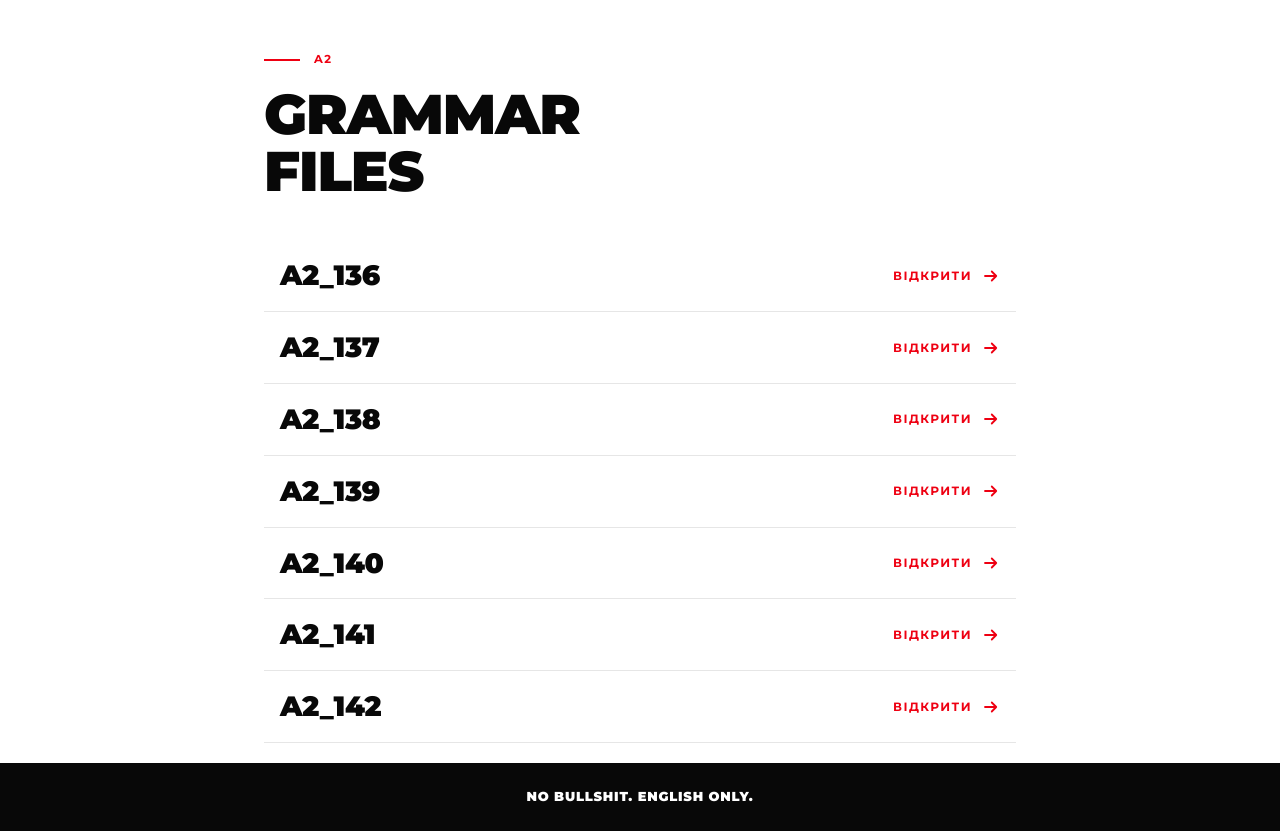
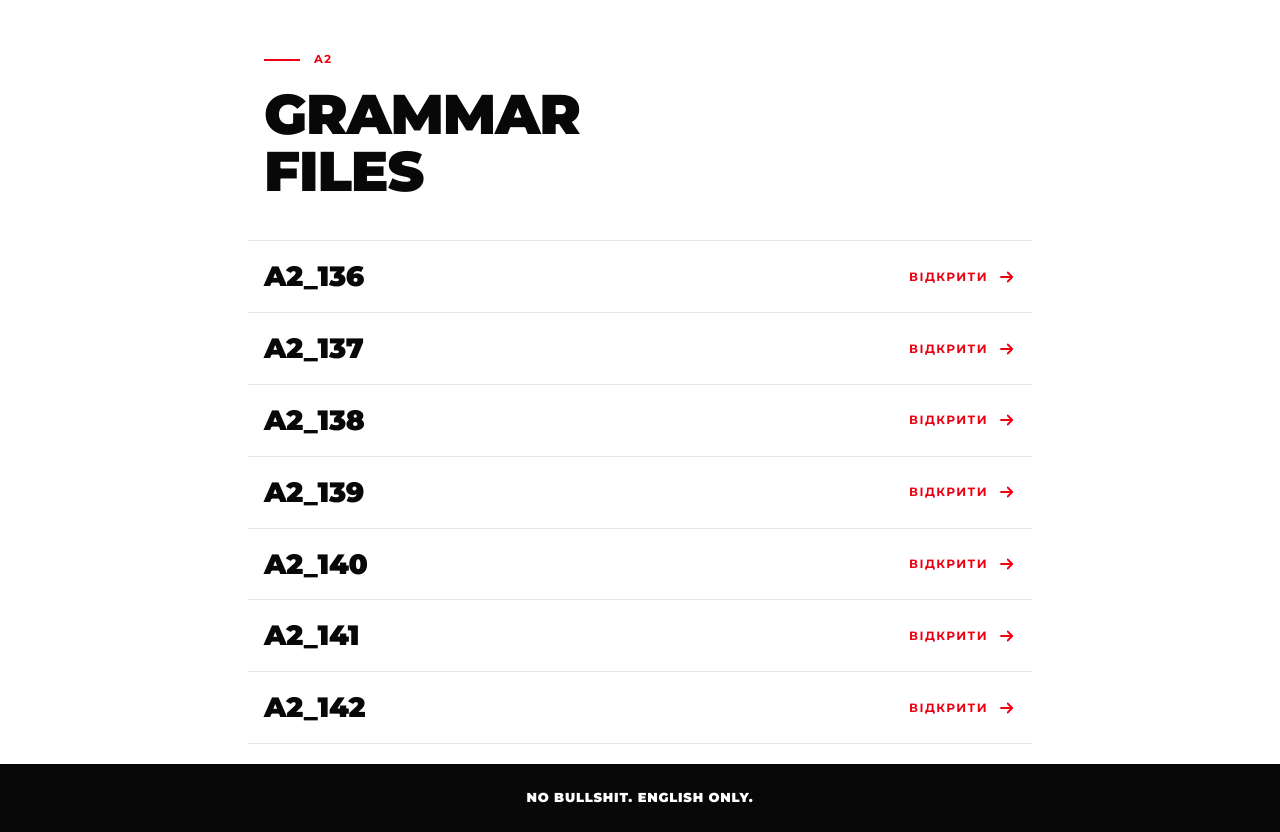
Before and after one commit to hotspot-school/a2-grammar-files, a plain HTML site: page index.html in a window 1280 px wide. Shown: the part 68-900 px from the top of the page. Drawn offline with Linux system fonts and the light colour scheme.

Commit message:
Update index.html

```diff
--- a/index.html
+++ b/index.html
@@ -23,7 +23,7 @@
   .eyebrow{display:flex; align-items:center; gap:14px; margin:54px 0 18px; font-size:11.5px; font-weight:700; letter-spacing:.12em; text-transform:uppercase; color:var(--accent)}
   .eyebrow::before{content:""; flex:none; width:36px; height:2px; background:var(--accent)}
   h1{margin:0 0 40px; font-weight:900; text-transform:uppercase; letter-spacing:-.02em; line-height:1.02; font-size:clamp(34px,8vw,56px)}
-  .list{border-to.list{border-top:1px solid var(--line); margin:0 -16px}p:none}
+  .list{border-top:1px solid var(--line); margin:0 -16px}
   .item{display:flex; align-items:center; justify-content:space-between; gap:16px; padding:20px 16px; color:inherit; text-decoration:none; border-bottom:1px solid var(--line); transition:background .18s,color .18s}
   .name{font-weight:900; font-size:clamp(22px,4.6vw,28px); letter-spacing:-.01em; line-height:1.1}
   .go{display:inline-flex; align-items:center; gap:10px; flex:none; font-size:12px; font-weight:700; letter-spacing:.12em; text-transform:uppercase; color:var(--accent); transition:color .18s}
```
